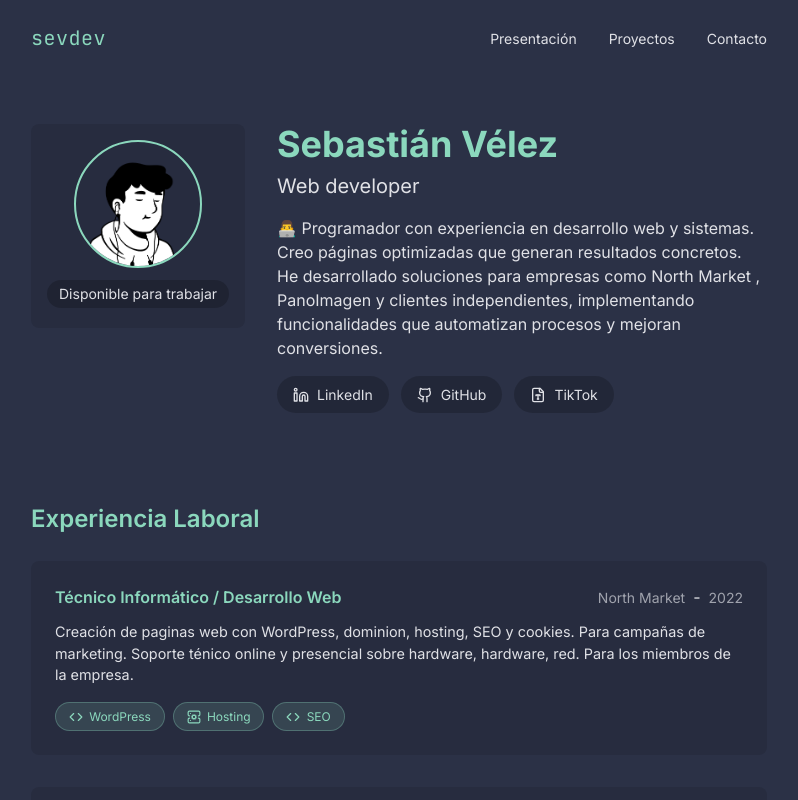
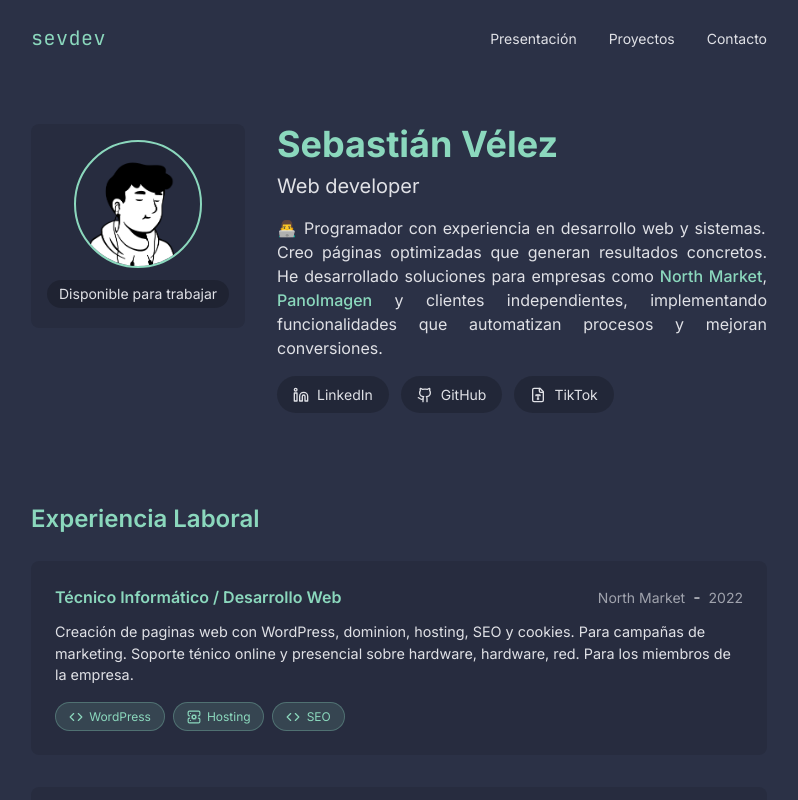
Before and after one commit to Kobakk/centered-craft-portfolio-fbb91b74, a React (Vite) app: page / in a window 1280 px wide. Shown: the top 800 px of the page, without its empty margins (241-1039 px from the left). Built offline with nearby package versions, Linux system fonts and the light colour scheme.

Commit message:
Update text formatting and styling
- Justify the text in the "About Me" section.
- Style "North Market" and "PanoImagen" with a specific color and font weight.

```diff
--- a/src/pages/Index.tsx
+++ b/src/pages/Index.tsx
@@ -1,3 +1,4 @@
+
 import { motion } from "framer-motion";
 import { Github, Linkedin, FileType, Code, ServerCog } from "lucide-react";
 import Navbar from "../components/Navbar";
@@ -88,8 +89,8 @@ const Index = () => {
               Web developer
             </motion.h2>
 
-            <motion.p className="mb-4">
-              👨‍💻 Programador con experiencia en desarrollo web y sistemas. Creo páginas optimizadas que generan resultados concretos. He desarrollado soluciones para empresas como North Market , PanoImagen y clientes independientes, implementando funcionalidades que automatizan procesos y mejoran conversiones.
+            <motion.p className="mb-4 text-justify">
+              👨‍💻 Programador con experiencia en desarrollo web y sistemas. Creo páginas optimizadas que generan resultados concretos. He desarrollado soluciones para empresas como <span className="highlight font-medium">North Market</span>, <span className="highlight font-medium">PanoImagen</span> y clientes independientes, implementando funcionalidades que automatizan procesos y mejoran conversiones.
             </motion.p>
 
             <div className="flex space-x-3 mb-6">
```
